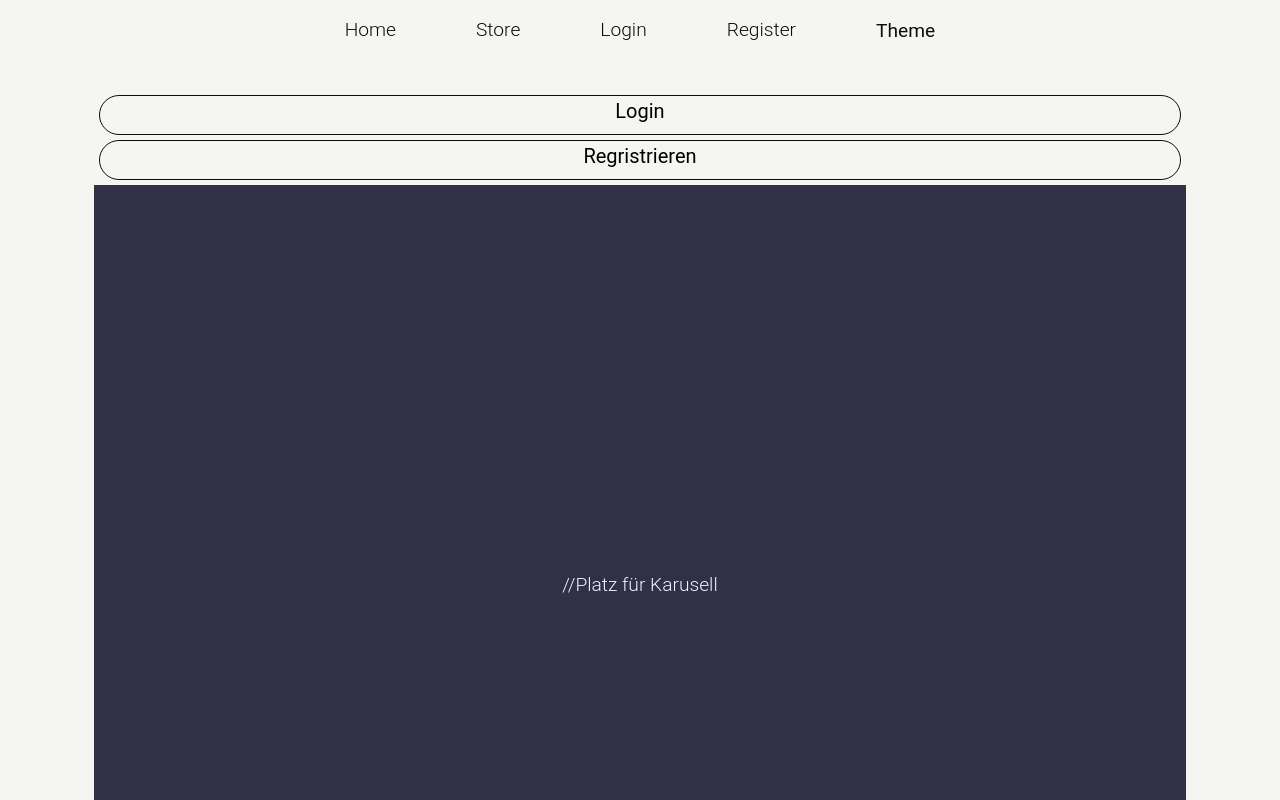
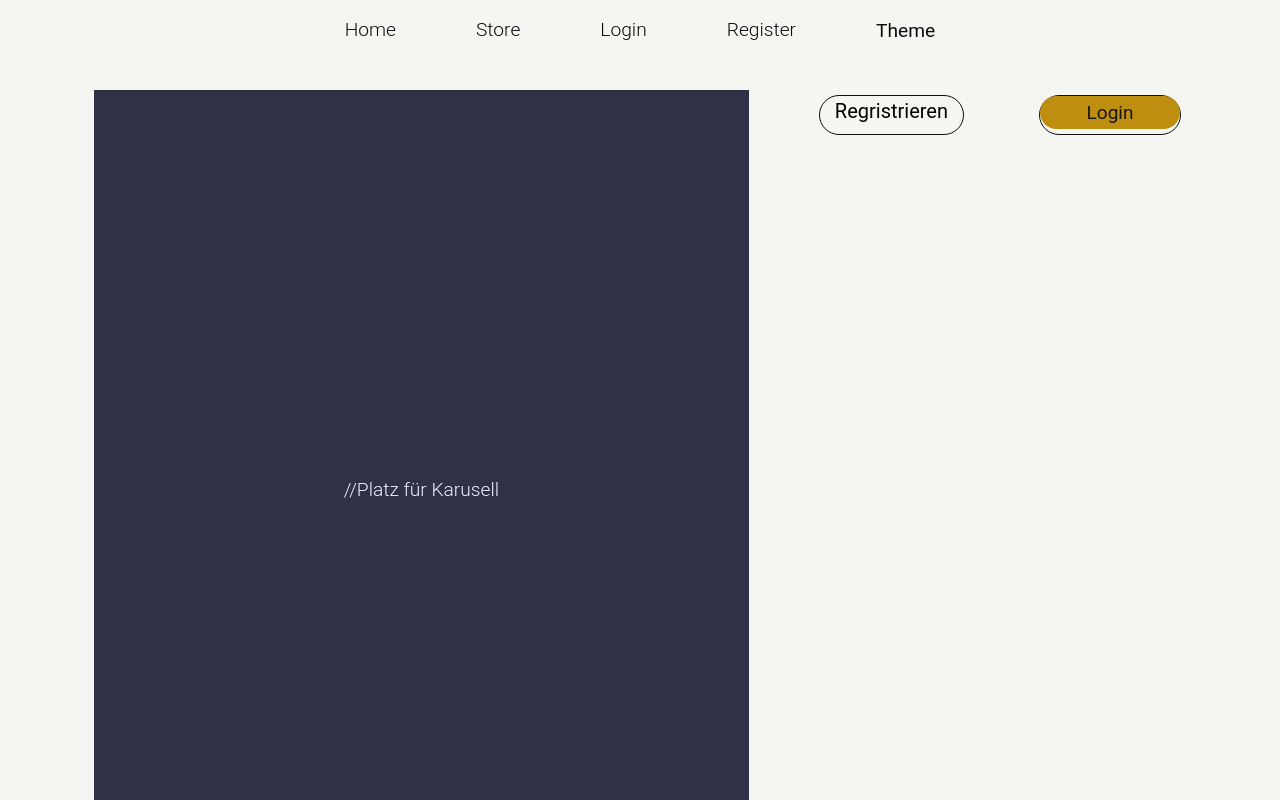
Before and after one commit to 4-en/audio-ui, a React (Create React App) app: page / in a window 1280 px wide. Shown: the top 800 px of the page. Built offline with nearby package versions, Linux system fonts and the light colour scheme; no server answers.

Commit message:
Update Home.css

```diff
--- a/src/Home.css
+++ b/src/Home.css
@@ -1,34 +1,24 @@
-body {
-    padding: 0;
-    margin: 0;
+
+.filter-button{
+float:right;
+margin-left: 70px;
+margin-bottom: 150px;
+
 }
 
-header {}
+.al{
+float:right;
+ background-color: rgb(189, 142, 15);
+    color: rgb(24, 23, 23);
+    border: 100px;
+    border-radius: 20px;
+    padding: 5px 0px;
+    margin: 0px -15px;
+    cursor: pointer;
 
-.mitte {
-    display: flex;
-    justify-content: center;
-    align-items: center;
-}
-
-#bild {
-    width: 100;
-    height: 100;
-    overflow: hidden;
-}
-
-#bild img {
-    width: 100;
-    height: 100;
-}
-
-nav ul {
-    list-style-type: none;
-}
-
-nav ul li a {
-    font-weight: 600;
-    padding: 24px;
+    text-align: center;
+    font-size: 19px;
+    width: 140px;
 }
 
 section {
```
